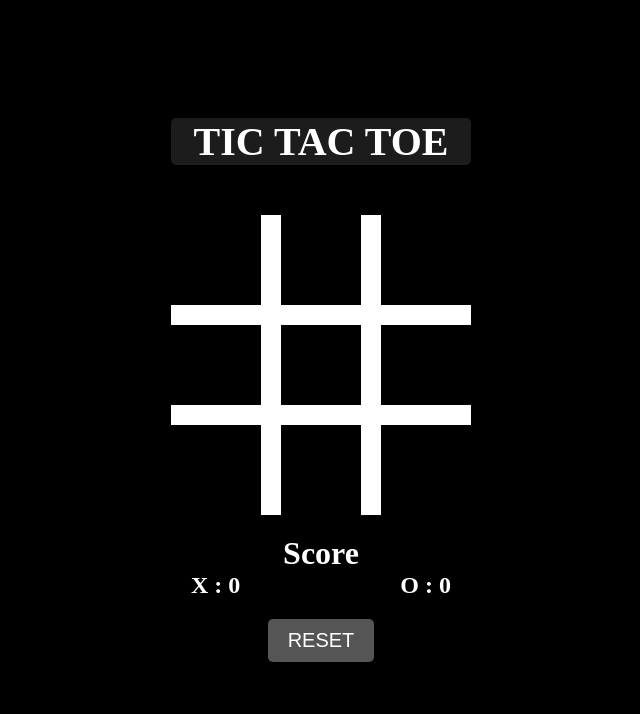
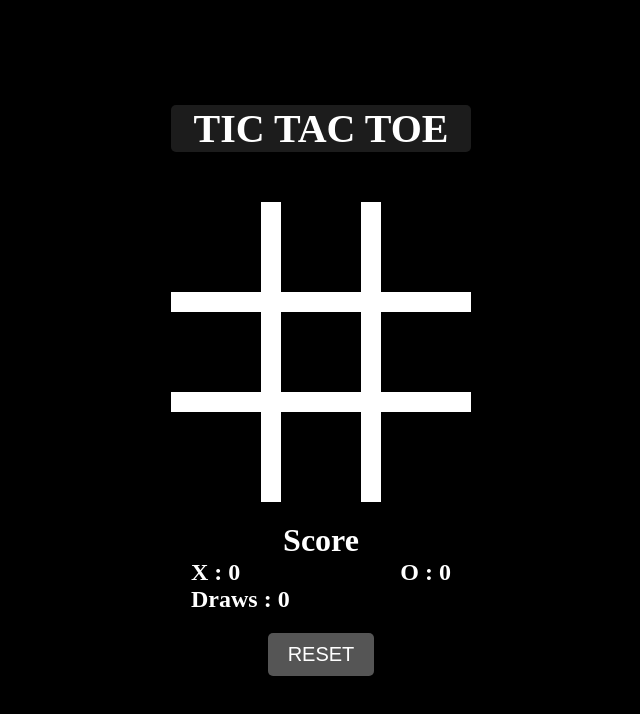
Before and after one commit to sarayusreeyadavpadala/TicTacToe, a plain HTML site: page index.html in a window 1280 px wide. Shown: the whole page, without its empty margins (319-959 px from the left). Drawn offline with Linux system fonts and the light colour scheme.

Commit message:
Update index.html

```diff
--- a/index.html
+++ b/index.html
@@ -32,6 +32,9 @@
                         <h2>X : <span id="playerXScore">0</span></h2>
                         <h2>O : <span id="playerOScore">0</span></h2>
                     </div>
+                    <div class="score-inner">
+                        <h2>Draws : <span id="draws">0</span></h2>
+                    </div>
                 </div>
                 <button class="resetBtn">Reset</button>
                 <div class="toast">text</div>
```
